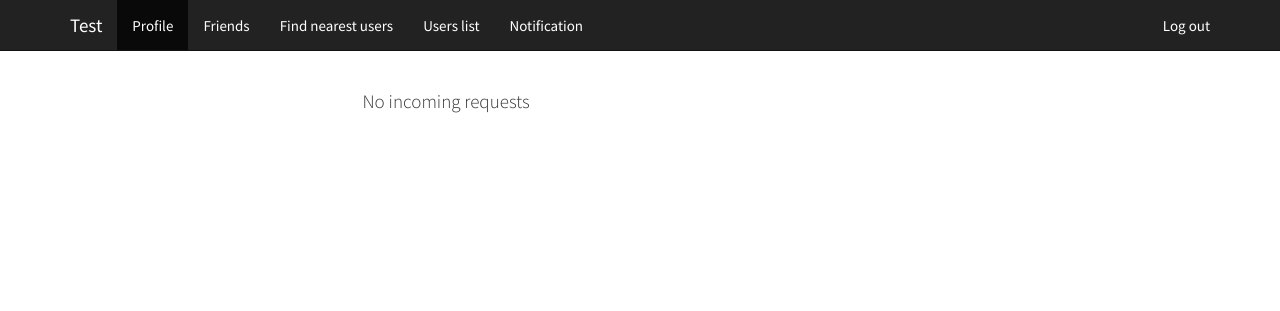
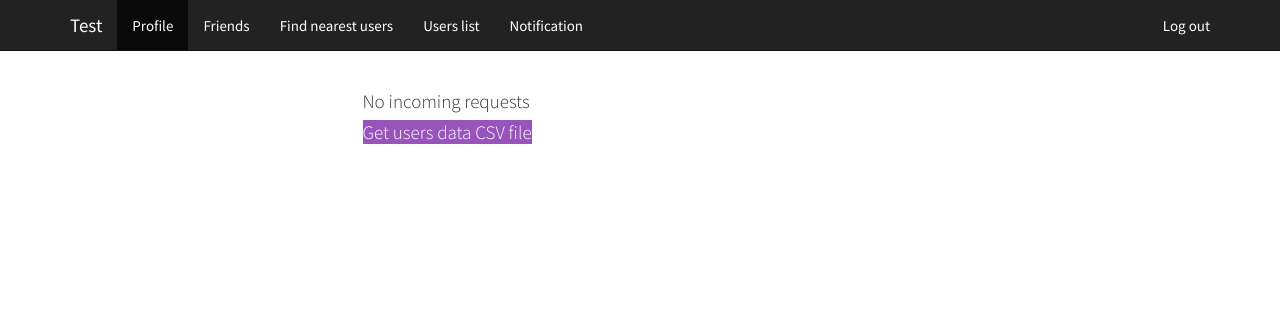
Before and after one commit to staspoberezhnik/django_test, a Django app: page /notification/ in a window 1280 px wide. Shown: the top 311 px of the page. Run offline with Django 3.2, Linux system fonts and the light colour scheme; the visitor is signed in with stand-in values (Sample User, id 1); data that the repository does not hold is empty; some libraries are stand-ins or nearby versions.

Commit message:
add CSV view

```diff
--- a/client_app.py
+++ b/client_app.py
@@ -17,10 +17,10 @@ response = requests.post(
     }
 )
 access_token = response.json()['access_token']
-protected_data = requests.get(
+protected_data_response = requests.get(
     url='http://127.0.0.1:8000/protected_data/',
     headers={
         'Authorization': 'Bearer %s' % access_token
     }
 )
-print(protected_data.json()['results'])
+print(protected_data_response.json()['results'])
--- a/register/templates/notifications.html
+++ b/register/templates/notifications.html
@@ -13,5 +13,6 @@
     {% else %}
         <h4>No incoming requests</h4>
     {% endif %}
+    <h4><a href="{% url 'get_csv'  %}" class="btn-info">Get  users data CSV file</a></h4>
 
 {%  endblock %}
--- a/register/urls.py
+++ b/register/urls.py
@@ -2,7 +2,7 @@ from django.conf.urls import url
 from . import views
 from .views import RegisterView, LogInView, LogOutView, AllUsersView, EditProfileView, ProfileDetailView, \
     ChangePasswordView, CityAutocompleteView, SendFriendRequestView, NotificationView, AddToFriendView, \
-    RemoveFromFriendView, FriendsView, NearestUserView, GetAccessTokenView, ProtectedDataView
+    RemoveFromFriendView, FriendsView, NearestUserView, GetAccessTokenView, ProtectedDataView, ReturnCsvDataView
 
 urlpatterns = [
     url(r'^register/$', RegisterView.as_view(), name='register'),
@@ -21,6 +21,7 @@ urlpatterns = [
     url(r'^nearest_users/$', NearestUserView.as_view(), name='nearest_users'),
     url(r'^token/?$', GetAccessTokenView.as_view()),
     url(r'^protected_data/?$', ProtectedDataView.as_view()),
+    url(r'^get_csv_data/?$', ReturnCsvDataView.as_view(), name='get_csv'),
 
 
     url(r'^success/$', views.success, name='success'),
--- a/register/views.py
+++ b/register/views.py
@@ -1,5 +1,7 @@
 import json
-from django.http import HttpResponse, HttpResponseForbidden, JsonResponse
+import csv
+
+from django.http import HttpResponse, HttpResponseForbidden, JsonResponse, StreamingHttpResponse
 from django.views.generic.edit import FormMixin
 from django.contrib.auth.views import LoginView, LogoutView, PasswordChangeView
 from django.shortcuts import render, redirect
@@ -8,7 +10,7 @@ from django.views.generic import CreateView, UpdateView, DetailView, ListView, V
 from django.core.cache import cache
 
 from .forms import RegistrationForm, ChangeForm, SearchForm
-from .models import User, FriendshipStatus, AccessToken
+from .models import User, FriendshipStatus
 from .notifications import send_register_sms, city_autocomplete, get_friendship_request, get_friendship_status, \
     search_near_users, CsrfExemptMixin, AuthMixin, ProtectedViewMixin
 
@@ -207,6 +209,32 @@ class ProtectedDataView(CsrfExemptMixin, ProtectedViewMixin, View):
         return JsonResponse({'results': json_res})
 
 
+class Echo:
+    """An object that implements just the write method of the file-like
+    interface.
+    """
+    def write(self, value):
+        """Write the value by returning it, instead of storing in a buffer."""
+        return value
+
+
+class ReturnCsvDataView(View):
+    def get(self, request, *args, **kwargs):
+        users = User.objects.all()
+        filename = "{}.csv".format('users')
+        pseudo_buffer = Echo()
+        writer = csv.writer(pseudo_buffer)
+        headers = ('id', 'username', 'email', 'telephone', 'first name', 'last name', 'city from')
+        rows = [headers]
+        print(rows)
+        rows.extend(users.values_list('pk', 'username', 'email', 'phone_number', 'first_name', 'last_name', 'city'))
+        print(rows)
+        response = StreamingHttpResponse((writer.writerow(row) for row in rows),
+                                         content_type="text/csv")
+        response['Content-Disposition'] = 'attachment; filename="{}"'.format(filename)
+        return response
+
+
 def success(request):
     if not request.user.is_authenticated:
         return redirect('login')
```
